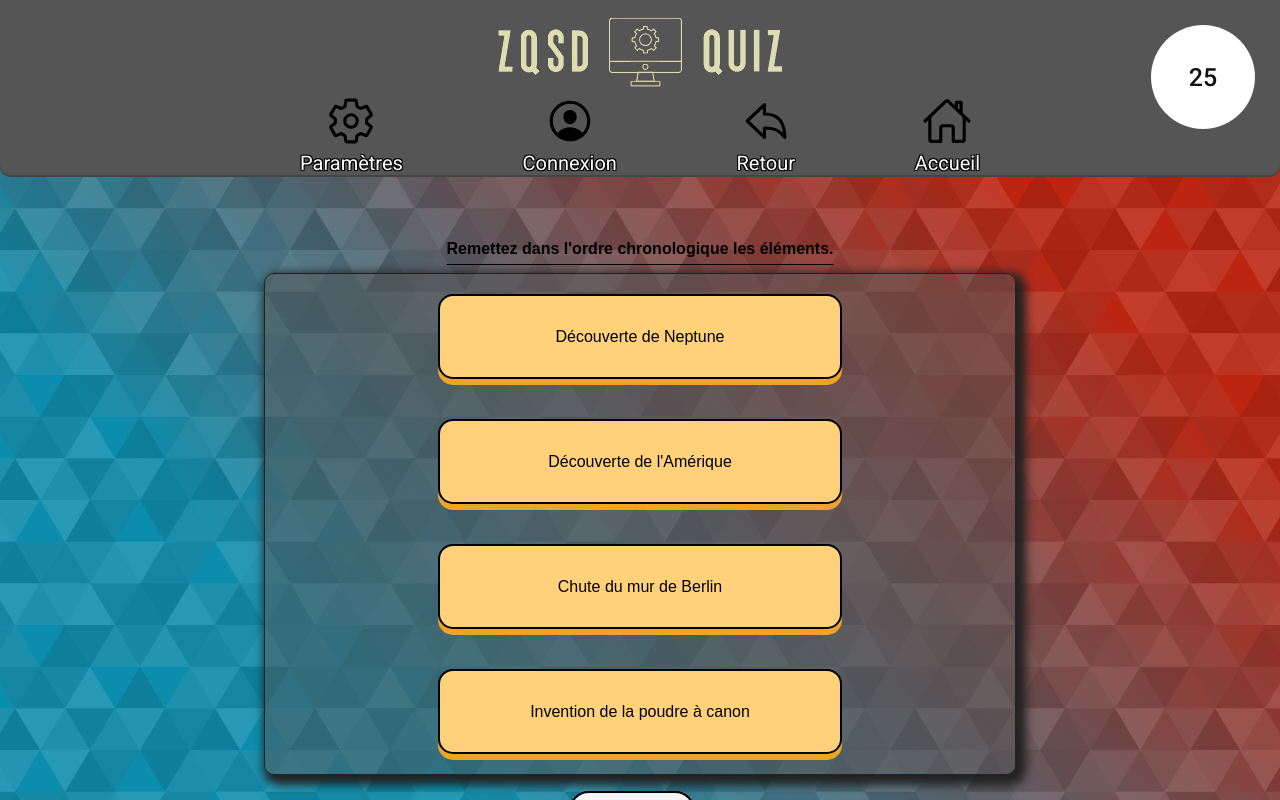
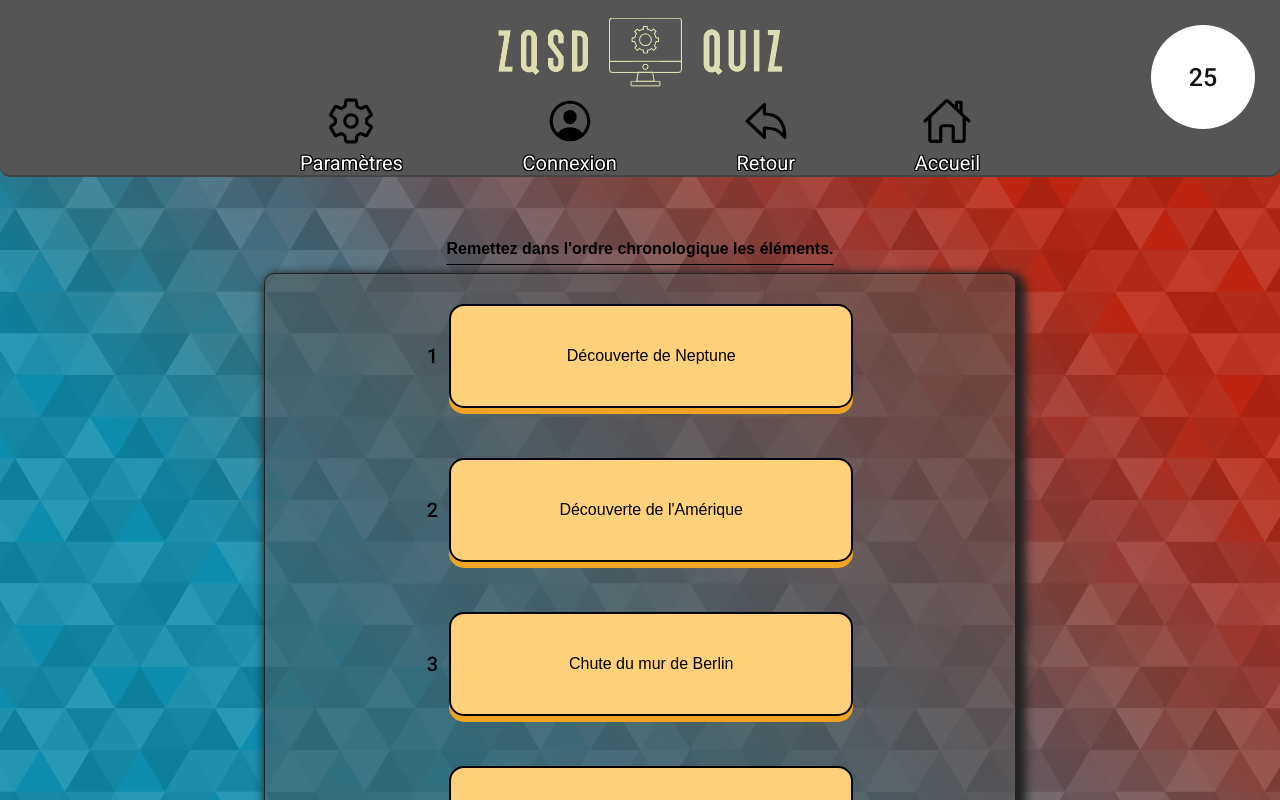
Before and after one commit to 2019-2020-ps6/2022-2023-ps6-zqsd, an Angular app in the folder front-end/: page /Gamepage in a window 1280 px wide. Shown: the top 800 px of the page. Built offline with nearby package versions, Linux system fonts and the light colour scheme.

Commit message:
ajout d'une numérotation dans les questions order #31

```diff
--- a/front-end/src/app/GameQuestionOrder.component/GameQuestionOrder.component.html
+++ b/front-end/src/app/GameQuestionOrder.component/GameQuestionOrder.component.html
@@ -2,11 +2,14 @@
   <div style="margin-top: 15px; margin-bottom: 15px; font-size: calc(var(--currentSize) + 5px);" [style.fontFamily]="getSelectedFont()" [ngClass]="{'questionTitle': enableAnimationQuestion, 'uppercase-text': advPService.isUpperCase}">{{currentQuestion?.value}}</div>
 
   <div class="answer-list" cdkDropList (cdkDropListDropped)="drop($event)">
-    <div class="answer-block" *ngFor="let answer of this.answers" cdkDrag [ngClass]="{'uppercase-text': advPService.isUpperCase}" [style.fontFamily]="getSelectedFont()">
+    <div class="answer-row" *ngFor="let answer of answers; let i = index">
+      <div class="answer-number">{{i + 1}}</div>
+      <div class="answer-block" cdkDrag [ngClass]="{'uppercase-text': advPService.isUpperCase}" [style.fontFamily]="getSelectedFont()">
         {{answer.value}}
+      </div>
     </div>
   </div>
 </div>
-  <div class="button-container">
-    <button class="game-question-button" (click)="validate()">Valider</button>
-  </div>
+<div class="button-container">
+  <button class="game-question-button" (click)="validate()">Valider</button>
+</div>
--- a/front-end/src/app/GameQuestionOrder.component/GameQuestionOrder.component.scss
+++ b/front-end/src/app/GameQuestionOrder.component/GameQuestionOrder.component.scss
@@ -1,7 +1,6 @@
 .answer-list {
   width: 750px;
   border: solid 1px #222;
-  height: 500px;
   display: flex;
   flex-direction: column;
   background-color: rgba(85, 85, 85, 0.5);
@@ -59,3 +58,18 @@
   align-items: center;
   margin-top: 50px;
 }
+.answer-row {
+  display: flex;
+  align-items: center;
+}
+
+.answer-number {
+  margin-right: 10px;
+  font-weight: 500;
+  font-size: 20px;
+
+}
+
+.answer-block {
+  flex-grow: 1;
+}
```
